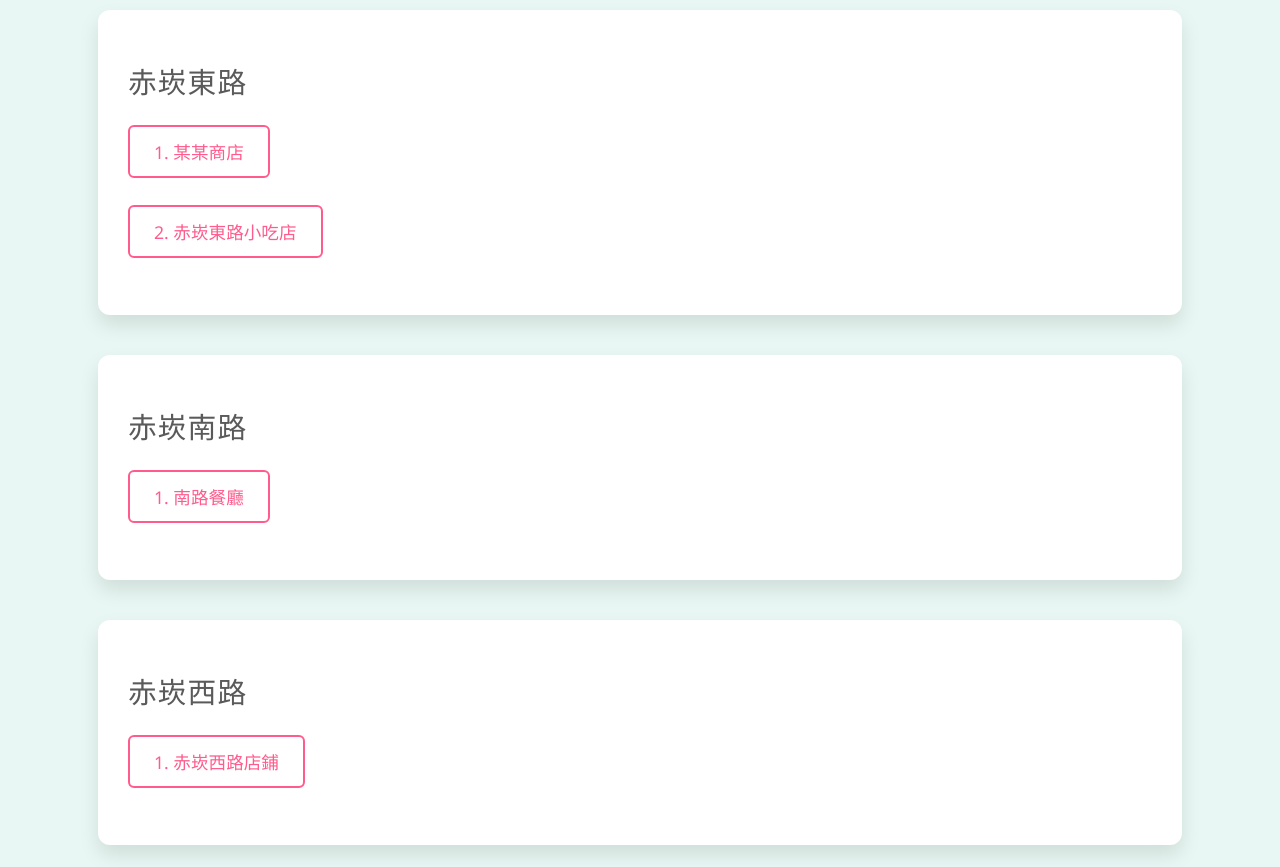
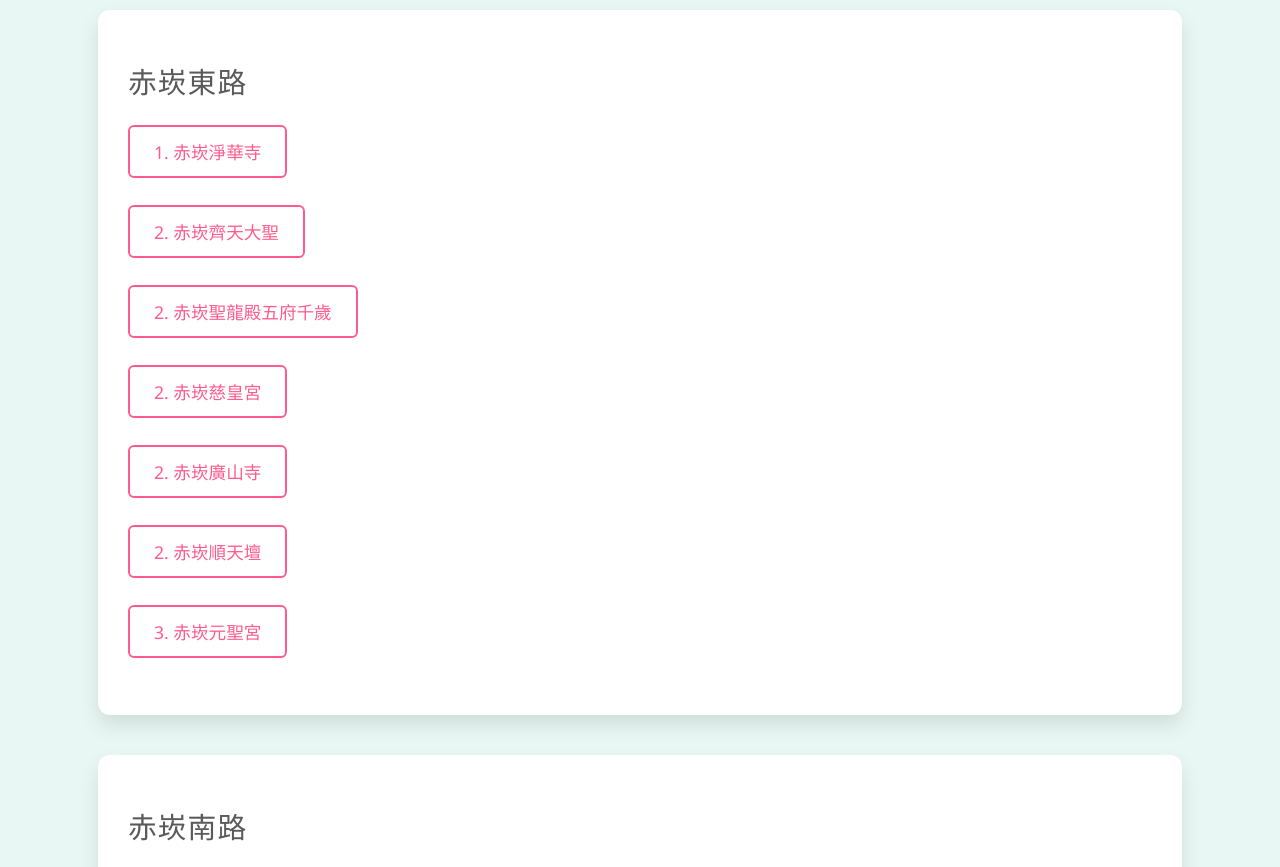
Before and after one commit to james6105729/flower-shop-website, a plain HTML site: page index.html in a window 1280 px wide. Shown: the part 740-1607 px from the top of the page. Drawn offline with Linux system fonts and the light colour scheme.

Commit message:
Update index.html

```diff
--- a/index.html
+++ b/index.html
@@ -125,8 +125,23 @@
     <div class="region">
         <h2 class="region-title">赤崁東路</h2>
         <ul>
-            <li><a href="https://www.google.com/maps?q=826高雄市梓官區赤崁東路123號" target="_blank">1. 某某商店</a></li>
-            <li><a href="https://www.google.com/maps?q=826高雄市梓官區赤崁東路456號" target="_blank">2. 赤崁東路小吃店</a></li>
+
+    <li><a href="https://maps.app.goo.gl/vXb21gJpDGwJgvYq8?g_st=com.google.maps.preview.copy" target="_blank">1. 赤崁淨華寺 </a></ li>
+
+            <li><a href="https://maps.app.goo.gl/pRiZ5wpuz5qZGdb77?g_st=com.google.maps.preview.copy" target="_blank">2. 赤崁齊天大聖</a></ li>
+
+
+            <li><a href="https://maps.app.goo.gl/Qu97WsAo7iZM3Q3r7?g_st=com.google.maps.preview.copy" target="_blank">2. 赤崁聖龍殿五府千歲</a></ li>
+
+            <li><a href="https://maps.app.goo.gl/Ficqvj3tVQkMPfQQ7?g_st=com.google.maps.preview.copy" target="_blank">2. 赤崁慈皇宮 </a></ li>
+
+            <li><a href="https://maps.app.goo.gl/KGnwiBpFY1PYZdEr5?g_st=com.google.maps.preview.copy" target="_blank">2. 赤崁廣山寺 </a></ li>
+
+            <li><a href="https://maps.app.goo.gl/gg842HsATdtncoQk9?g_st=com.google.maps.preview.copy" target="_blank">2. 赤崁順天壇 </a></ li>
+
+
+            <li><a href="https://maps.app.goo.gl/fECy54HL8ffEhZMn8?g_st=com.google.maps.preview.copy" target="_blank">3. 赤崁元聖宮 </a></li>
+
         </ul>
     </div>
 
```
